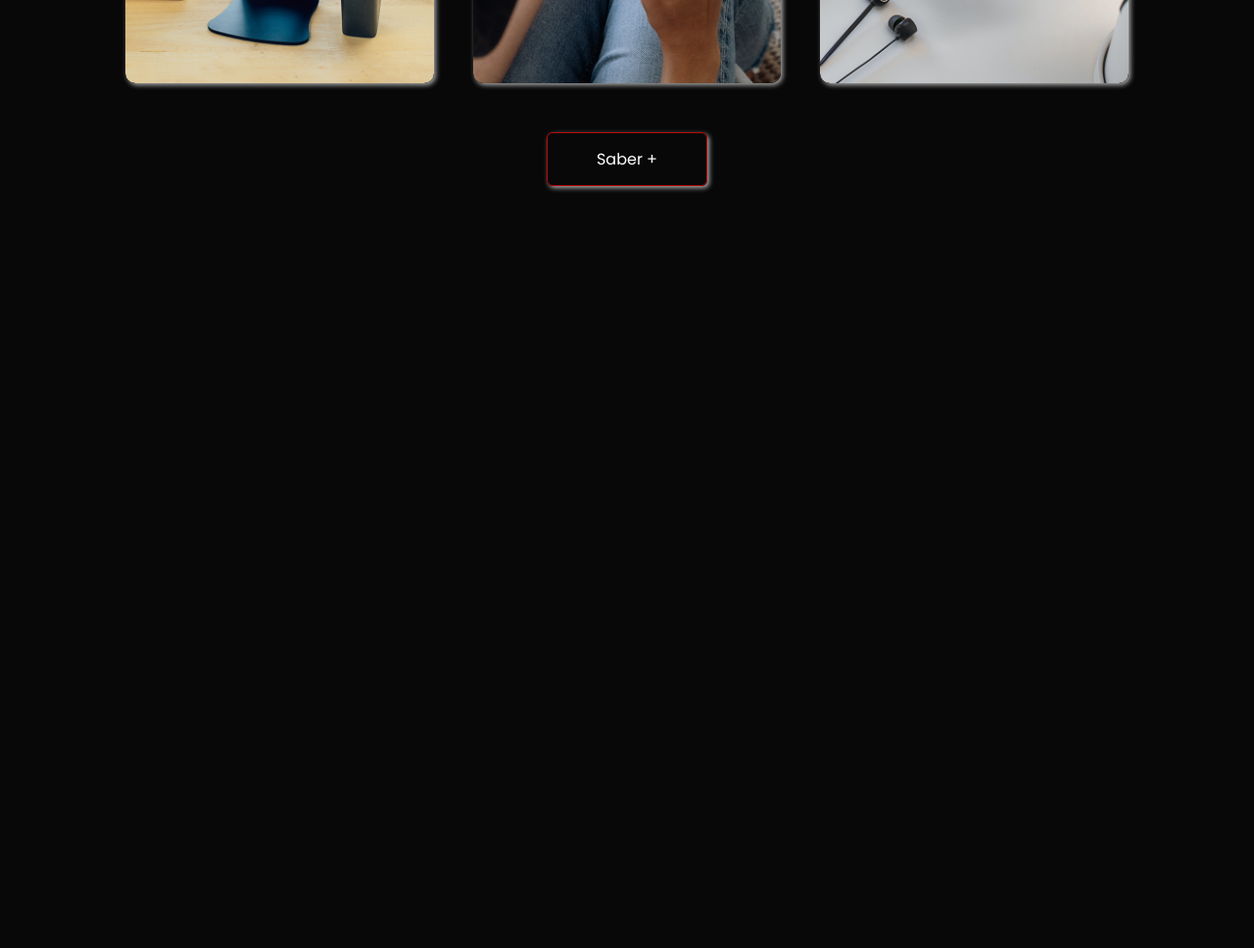
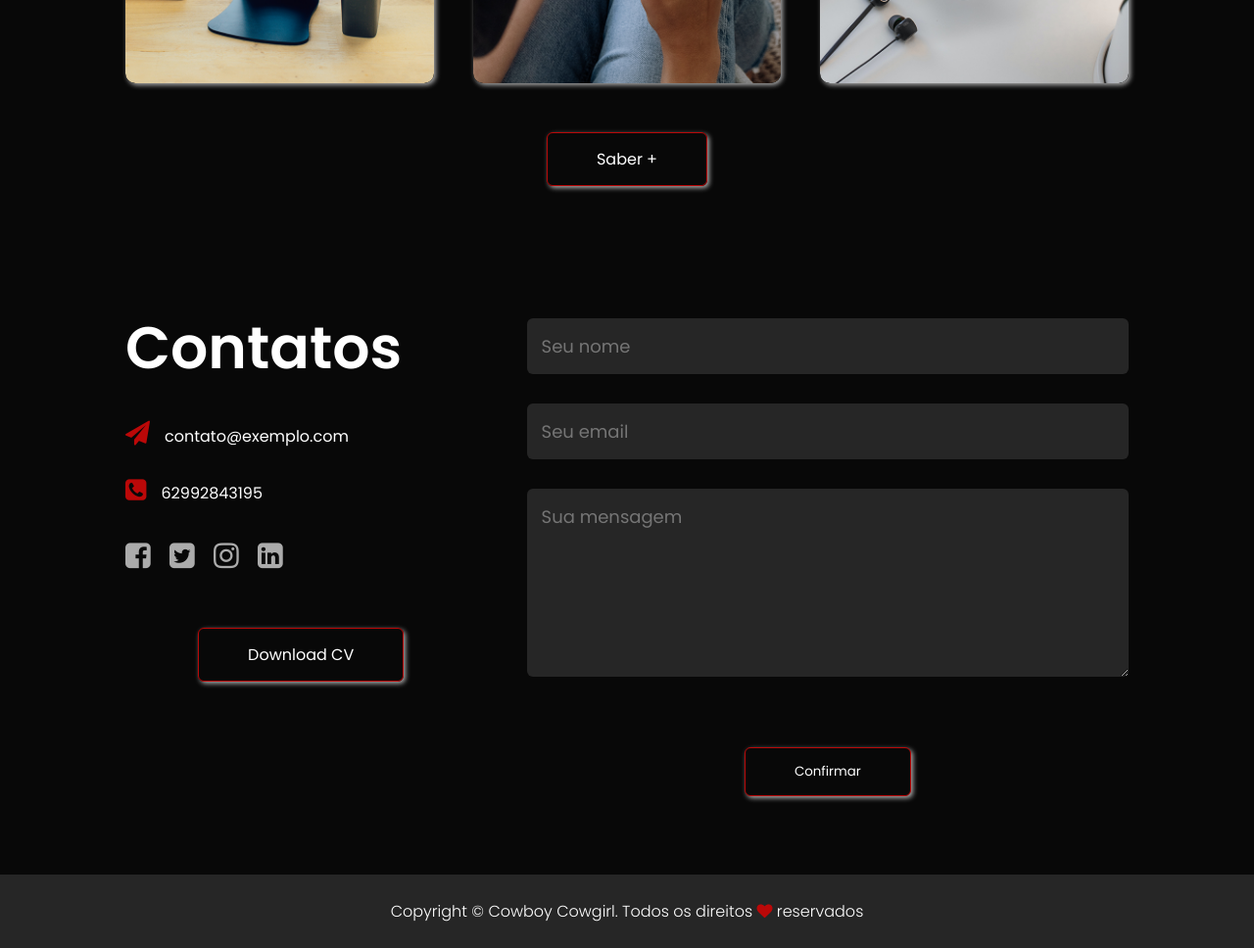
Before and after one commit to josefferchancesadm/PoritfolioWebSite, a plain HTML site: page index.html in a window 1280 px wide. Shown: the part 2607-3575 px from the top of the page at 98% size. Before the commit the page ends 2907 px from the top, so only its background shows below. Drawn offline with Linux system fonts and the light colour scheme.

Commit message:
copyright

```diff
--- a/index.html
+++ b/index.html
@@ -6,7 +6,10 @@
     <meta name="viewport" content="width=device-width, initial-scale=1.0" />
     <title>Portifólio Pessoal</title>
     <link rel="stylesheet" href="style.css" />
-    <link rel="stylesheet" href="https://cdnjs.cloudflare.com/ajax/libs/font-awesome/4.7.0/css/font-awesome.min.css">
+    <link
+      rel="stylesheet"
+      href="https://cdnjs.cloudflare.com/ajax/libs/font-awesome/4.7.0/css/font-awesome.min.css"
+    />
   </head>
   <body>
     <div id="header">
@@ -128,7 +131,7 @@
         <h1 class="sub-titulo">Nossos Trabalhos</h1>
         <div class="work-list">
           <div class="work">
-            <img src="images/work-1.png">
+            <img src="images/work-1.png" />
             <div class="layer">
               <h3>Trabalho 1</h3>
               <p>Trabalho realizado com muito carinho para nossos parceiros</p>
@@ -136,7 +139,7 @@
             </div>
           </div>
           <div class="work">
-            <img src="images/work-2.png">
+            <img src="images/work-2.png" />
             <div class="layer">
               <h3>Trabalho 2</h3>
               <p>Trabalho realizado com muito carinho para nossos parceiros</p>
@@ -144,7 +147,7 @@
             </div>
           </div>
           <div class="work">
-            <img src="images/work-3.png">
+            <img src="images/work-3.png" />
             <div class="layer">
               <h3>Trabalho 2</h3>
               <p>Trabalho realizado com muito carinho para nossos parceiros</p>
@@ -153,6 +156,37 @@
           </div>
         </div>
         <a href="#" class="btn">Saber +</a>
+      </div>
+    </div>
+
+    <!-- ------------contatos------------------->
+    <div id="contact">
+      <div class="container">
+        <div class="row">
+          <div class="contact-left">
+            <h1 class="sub-titulo">Contatos</h1>
+            <p><i class="fa fa-paper-plane"></i>contato@exemplo.com</p>
+            <p><i class="fa fa-phone-square"></i>62992843195</p>
+            <div class="social-icons">
+              <a href="#"><i class="fa fa-facebook-square"></i></a>
+              <a href="#"><i class="fa fa-twitter-square"></i></a>
+              <a href="#"><i class="fa fa-instagram"></i></a>
+              <a href="#"><i class="fa fa-linkedin-square"></i></a>
+            </div>
+            <a href="images/my-cv.pdf" download class="btn">Download CV</a>
+          </div>
+          <div class="contact-right">
+            <form>
+              <input type="text" name="name" placeholder="Seu nome" required>
+              <input type="email" name="email" placeholder="Seu email" required>
+              <textarea name="message" rows="6" placeholder="Sua mensagem"></textarea>
+              <button type="submit" class="btn btn2">Confirmar</button>
+            </form>
+          </div>
+        </div>
+      </div>
+      <div class="copyright">
+          <p>Copyright © Cowboy Cowgirl. Todos os direitos <i class="fa fa-heart"></i> reservados</p>
       </div>
     </div>
 
--- a/style.css
+++ b/style.css
@@ -315,7 +315,70 @@ nav ul li a:hover::after {
   box-shadow: 2px 2px 5px #ababab;
 }
 
-.btn:hover{
+.btn:hover {
   background: #bb0808;
   transform: translateY(10px);
 }
+
+/* ------------contato------------- */
+.contact-left {
+  flex-basis: 35%;
+}
+
+.contact-right {
+  flex-basis: 60%;
+}
+.contact-left p {
+  margin-top: 30px;
+}
+.contact-left p i {
+  color: #bb0808;
+  margin-right: 15px;
+  font-size: 25px;
+}
+.social-icons {
+  margin-top: 30px;
+}
+.social-icons a {
+  text-decoration: none;
+  font-size: 30px;
+  margin-right: 15px;
+  color: #ababab;
+  display: inline-block;
+  transition: transform 0.5s;
+}
+.social-icons a:hover {
+  color: #bb0808;
+  transform: translateY(-5px);
+}
+.contact-right form {
+  width: 100%;
+}
+form input,
+form textarea {
+  width: 100%;
+  border: 0;
+  outline: none;
+  background: #262626;
+  padding: 15px;
+  margin: 15px 0;
+  color: #fff;
+  font-size: 18px;
+  border-radius: 6px;
+}
+form .btn2 {
+  background: #080808;
+  color: #fff;
+  cursor: pointer;
+}
+.copyright {
+  width: 100%;
+  text-align: center;
+  padding: 25px 0;
+  background: #262626;
+  font-weight: 300;
+  margin-top: 20px;
+}
+.copyright i{
+  color: #bb0808;
+}
```
